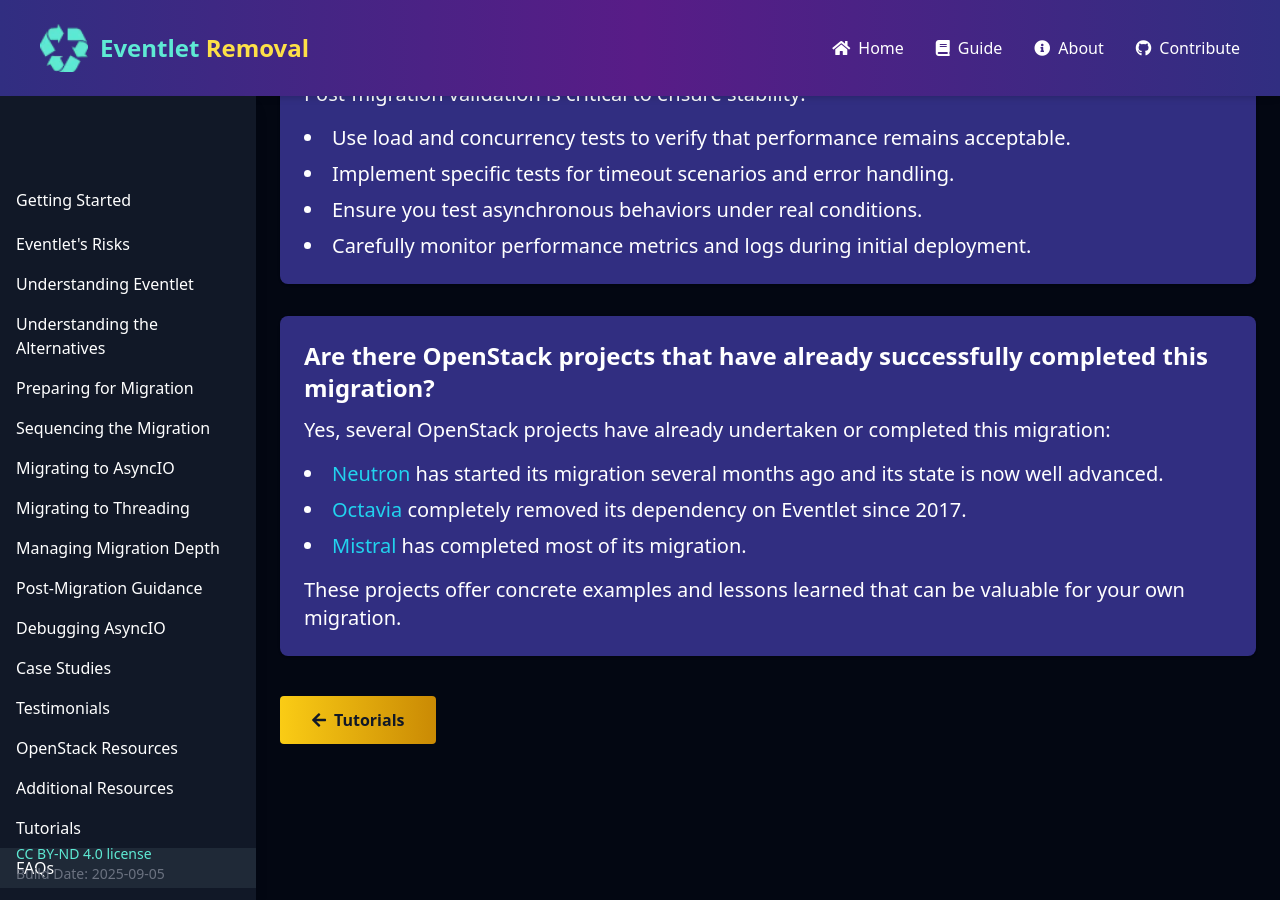
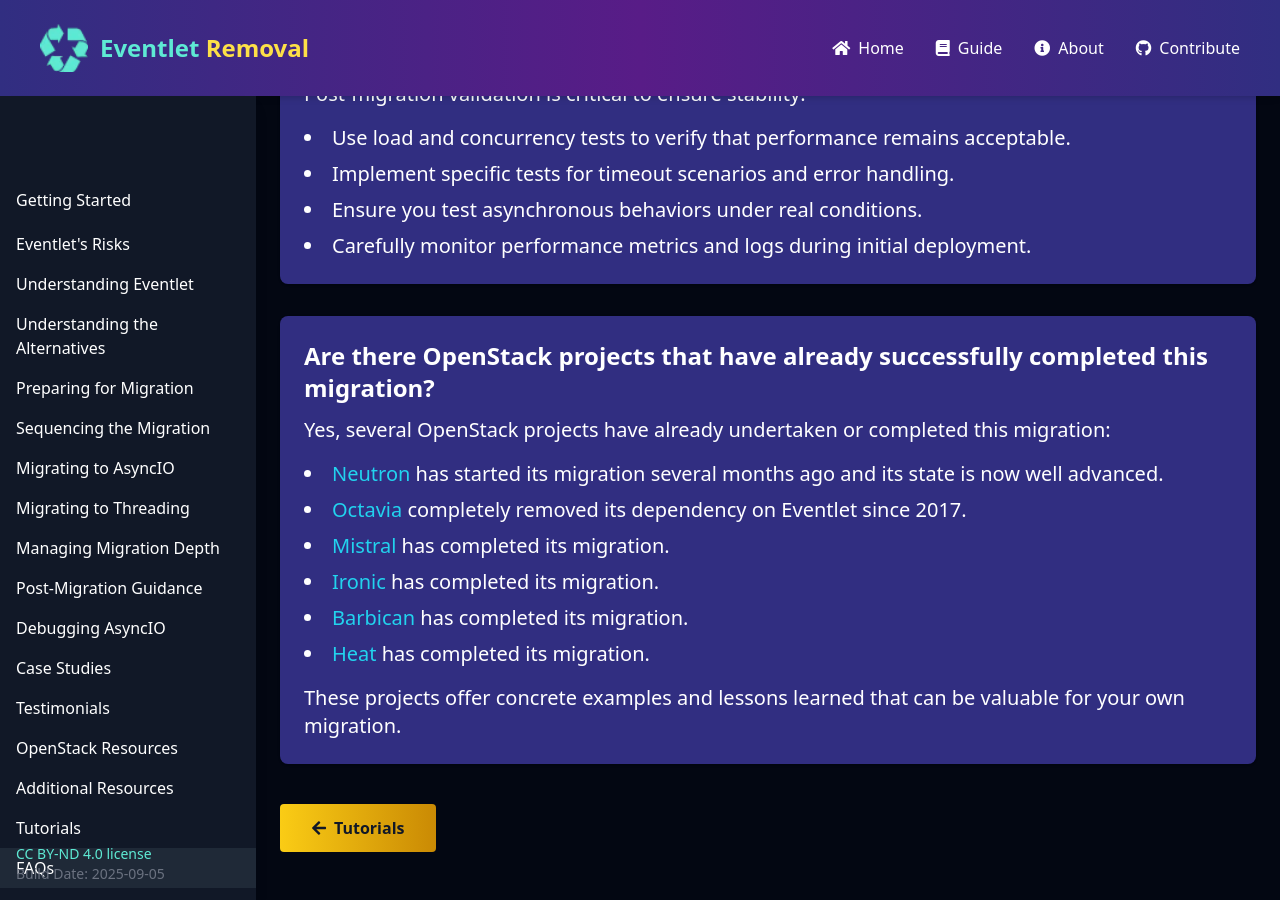
Before and after one commit to eventlet-removal/eventlet-removal.github.io, a Jekyll site: the page built from docs/guide/faq.md, in a window 1280 px wide and 900 px high, scrolled down 2304 px. Built offline with Jekyll 4.4.1, drawn with Linux system fonts in a browser that asks for light colours; nearby versions of some CDN libraries.

Commit message:
update the list of completed migrations

```diff
--- a/docs/guide/faq.md
+++ b/docs/guide/faq.md
@@ -150,7 +150,16 @@ og_description: Comprehensive answers to the most common questions about migrati
           <a href="https://github.com/openstack/octavia/commit/9027154a5a56a3cd23150415c78fe50af2124a2e" class="text-cyan-400 hover:underline">Octavia</a> completely removed its dependency on Eventlet since 2017.
         </li>
         <li class="mt-2">
-          <a href="https://review.opendev.org/q/prefixtopic:%22eventlet-removal%22+project:openstack/mistral" class="text-cyan-400 hover:underline">Mistral</a> has completed most of its migration.
+          <a href="https://review.opendev.org/q/prefixtopic:%22eventlet-removal%22+project:openstack/mistral" class="text-cyan-400 hover:underline">Mistral</a> has completed its migration.
+        </li>
+        <li class="mt-2">
+          <a href="https://review.opendev.org/q/prefixtopic:%22eventlet-removal%22+project:openstack/ironic" class="text-cyan-400 hover:underline">Ironic</a> has completed its migration.
+        </li>
+        <li class="mt-2">
+          <a href="https://review.opendev.org/q/prefixtopic:%22eventlet-removal%22+project:openstack/barbican" class="text-cyan-400 hover:underline">Barbican</a> has completed its migration.
+        </li>
+        <li class="mt-2">
+          <a href="https://review.opendev.org/q/prefixtopic:%22eventlet-removal%22+project:openstack/heat" class="text-cyan-400 hover:underline">Heat</a> has completed its migration.
         </li>
       </ul>
       <p class="mt-4 text-xl">
```
